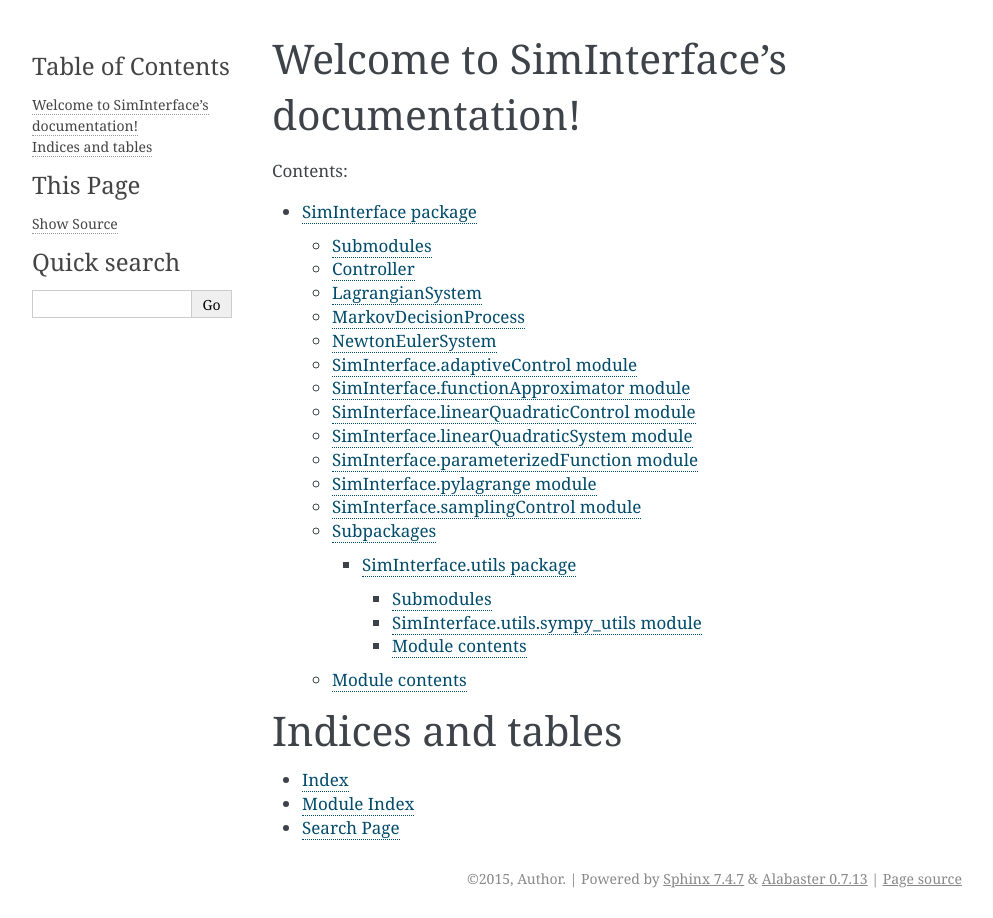
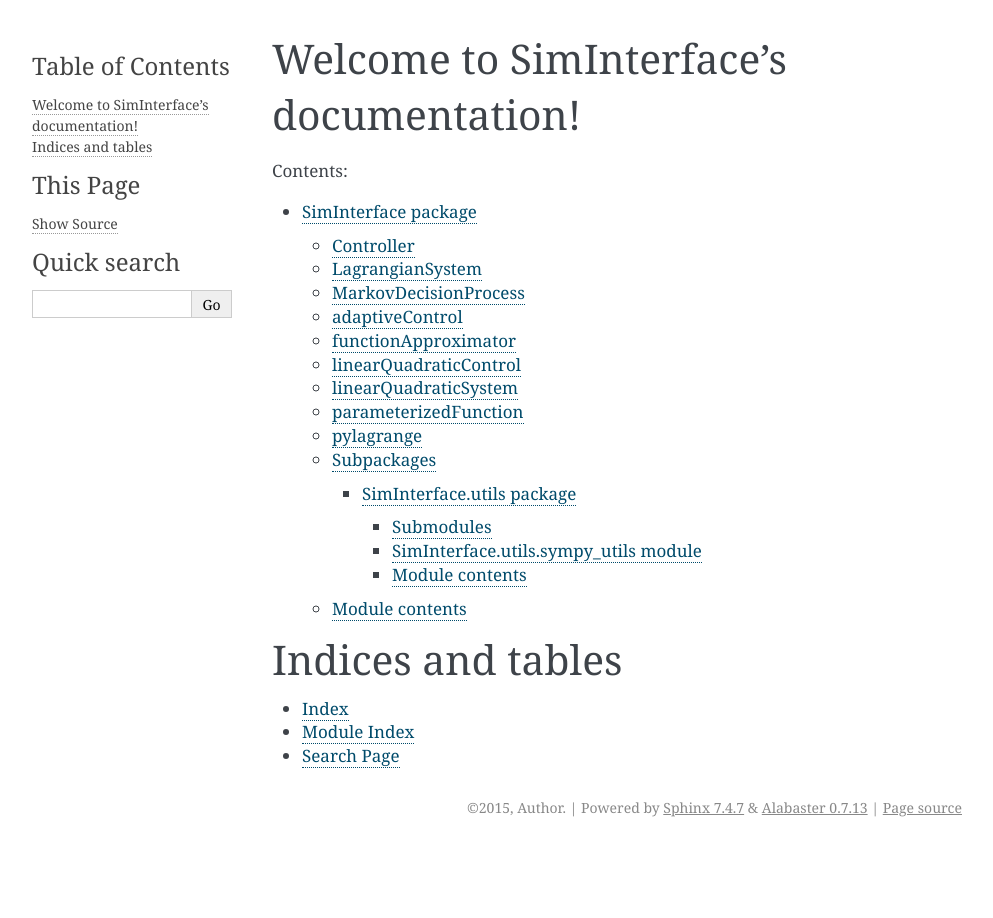
Before and after one commit to HRClab/SimInterface, a Sphinx documentation site: the page built from docs/index.rst, in a window 1280 px wide. Shown: the whole page, without its empty margins (148-1141 px from the left). Built offline with Sphinx 7.4.7, drawn with Linux system fonts in a browser that asks for light colours.

Commit message:
removed extraneous packages

```diff
--- a/docs/SimInterface.rst
+++ b/docs/SimInterface.rst
@@ -1,9 +1,6 @@
 SimInterface package
 ====================
 
-
-Submodules
-----------
 
 Controller
 ------------------------------
@@ -29,15 +26,8 @@
     :undoc-members:
     :show-inheritance:
 
-NewtonEulerSystem
--------------------------------------
 
-.. automodule:: SimInterface.NewtonEulerSystem
-    :members:
-    :undoc-members:
-    :show-inheritance:
-
-SimInterface.adaptiveControl module
+adaptiveControl
 -----------------------------------
 
 .. automodule:: SimInterface.adaptiveControl
@@ -45,7 +35,7 @@
     :undoc-members:
     :show-inheritance:
 
-SimInterface.functionApproximator module
+functionApproximator
 ----------------------------------------
 
 .. automodule:: SimInterface.functionApproximator
@@ -53,7 +43,7 @@
     :undoc-members:
     :show-inheritance:
 
-SimInterface.linearQuadraticControl module
+linearQuadraticControl
 ------------------------------------------
 
 .. automodule:: SimInterface.linearQuadraticControl
@@ -61,7 +51,7 @@
     :undoc-members:
     :show-inheritance:
 
-SimInterface.linearQuadraticSystem module
+linearQuadraticSystem
 -----------------------------------------
 
 .. automodule:: SimInterface.linearQuadraticSystem
@@ -69,7 +59,7 @@
     :undoc-members:
     :show-inheritance:
 
-SimInterface.parameterizedFunction module
+parameterizedFunction
 -----------------------------------------
 
 .. automodule:: SimInterface.parameterizedFunction
@@ -77,7 +67,7 @@
     :undoc-members:
     :show-inheritance:
 
-SimInterface.pylagrange module
+pylagrange
 ------------------------------
 
 .. automodule:: SimInterface.pylagrange
@@ -85,13 +75,6 @@
     :undoc-members:
     :show-inheritance:
 
-SimInterface.samplingControl module
------------------------------------
-
-.. automodule:: SimInterface.samplingControl
-    :members:
-    :undoc-members:
-    :show-inheritance:
 
 Subpackages
 -----------
```
